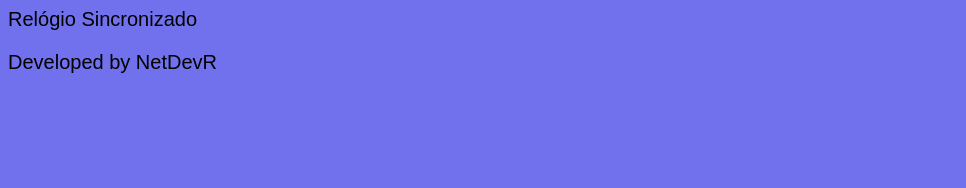
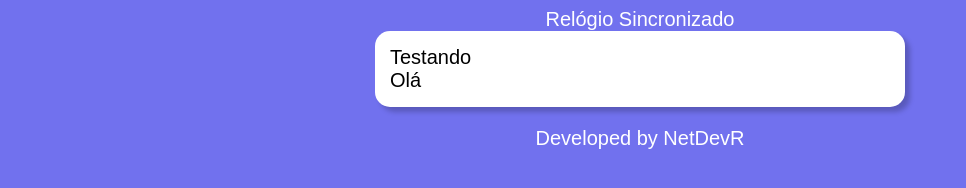
Before and after one commit to NetDevR/Exercicios-JS, a plain HTML site: page index.html in a window 1280 px wide. Shown: the whole page, without its empty margins (0-966 px from the left). Drawn offline with Linux system fonts and the light colour scheme.

Commit message:
base file complete

```diff
--- a/css/style.css
+++ b/css/style.css
@@ -1,19 +1,29 @@
 
 body{
     background-color:rgb(113, 113, 238);
-    font: normal 15pt Arial ;
+    font: normal 15pt Arial;
+}
 
 header{
+    color: white;
+    text-align: center;
 
 
 }
 
-section{
-    background: ;
+section {
+    background-color: white;
+    border-radius: 15px;
+    padding: 15px;
+    width: 500px;
+    margin: auto;
+    box-shadow: 5px 5px 5px rgba(0, 0, 0, 0.212);
 
 }
 
 footer{
+    color: white;
+    text-align: center;
 
 
 
--- a/index.html
+++ b/index.html
@@ -13,13 +13,13 @@
 
   <section>
       <div>
-
+        Testando
 
       </div>
 
       <div>
 
-
+        Olá
       </div>
 
 
```
